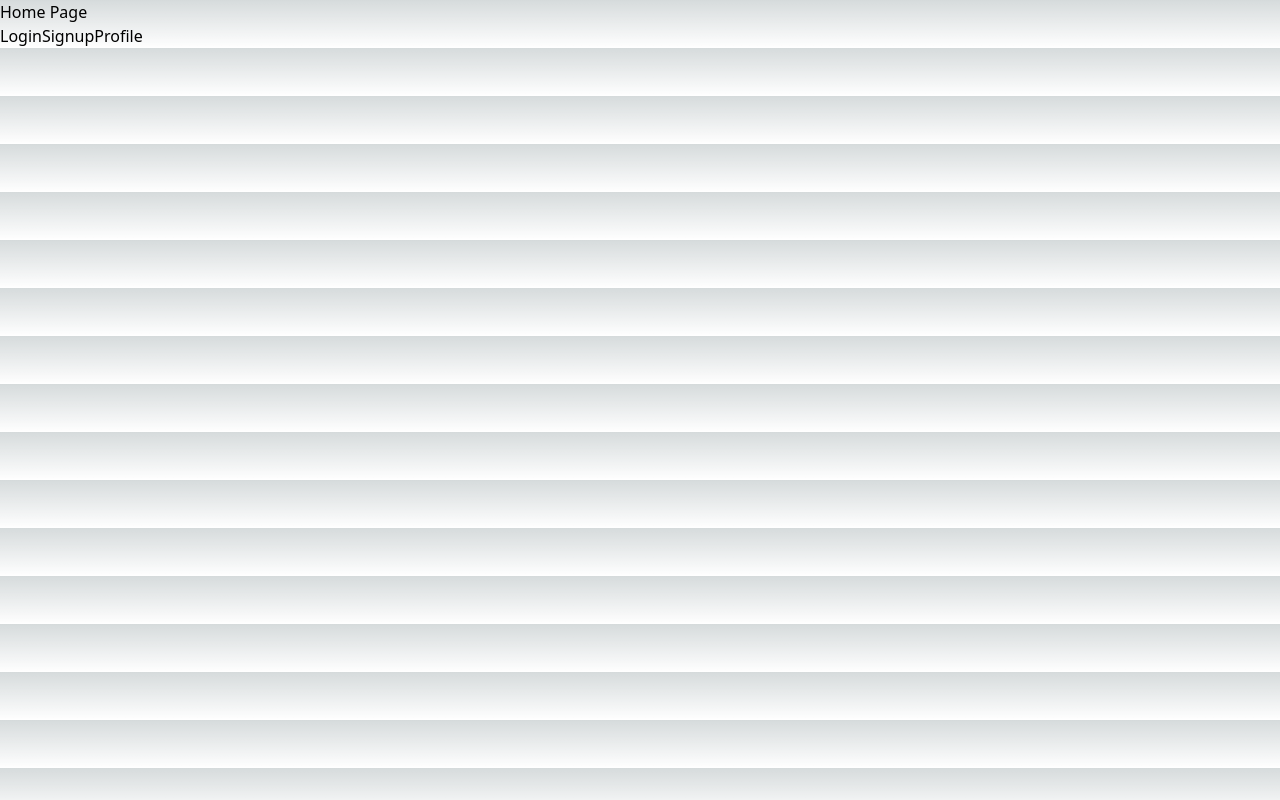
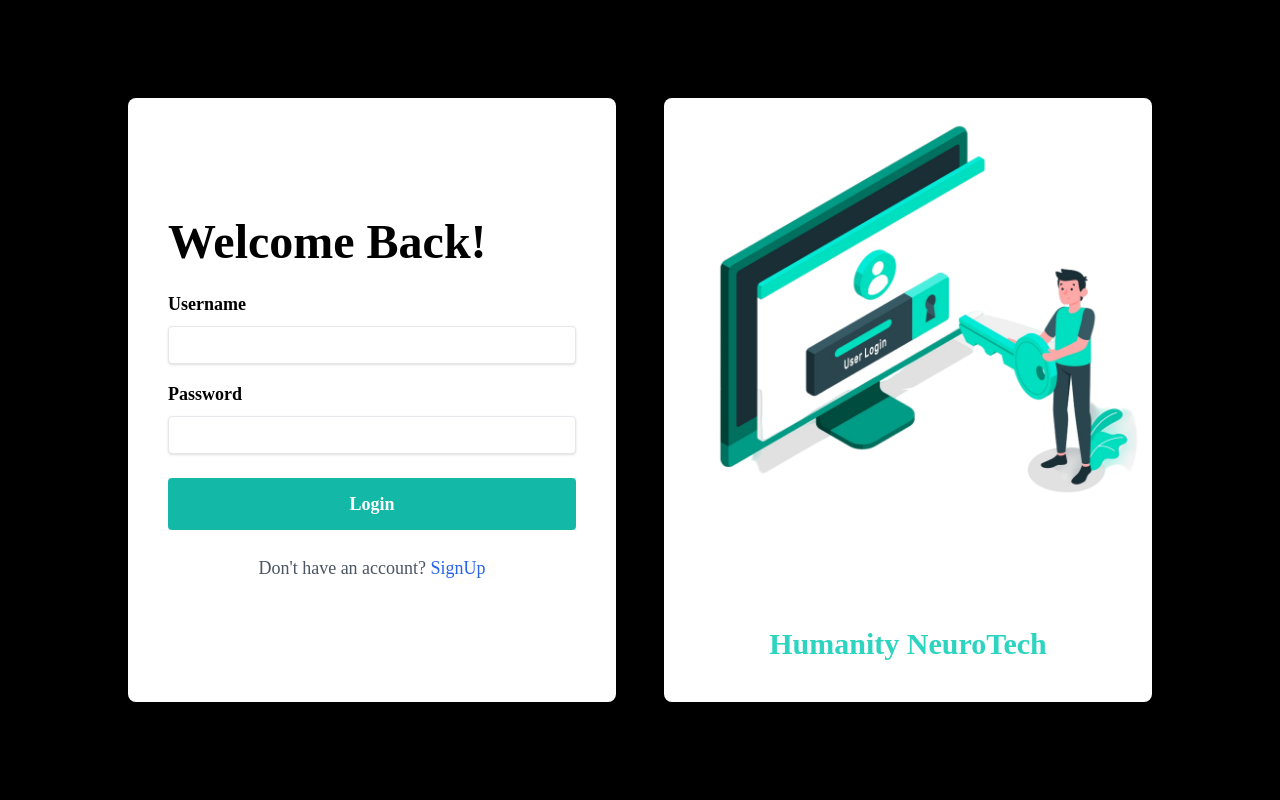
Before and after one commit to adan-s/nextjs-passport-auth-app, a Next.js app: page / in a window 1280 px wide. Built offline with nearby package versions, Linux system fonts and the light colour scheme; no server answers.

Commit message:
refactoring

```diff
--- a/src/pages/api/hello.ts
+++ /dev/null
@@ -1,13 +0,0 @@
-// Next.js API route support: https://nextjs.org/docs/api-routes/introduction
-import type { NextApiRequest, NextApiResponse } from "next";
-
-type Data = {
-  name: string;
-};
-
-export default function handler(
-  req: NextApiRequest,
-  res: NextApiResponse<Data>,
-) {
-  res.status(200).json({ name: "John Doe" });
-}
--- a/src/pages/index.tsx
+++ b/src/pages/index.tsx
@@ -1,18 +1,12 @@
 import { useRouter } from 'next/router';
+import LoginPage from './login';
 
 const HomePage = () => {
   const router = useRouter();
 
-  const handleClick = (path: string) => {
-    router.push(path);
-  };
-
   return (
     <div>
-      <h1>Home Page</h1>
-      <button onClick={() => handleClick('/login')}>Login</button>
-      <button onClick={() => handleClick('/signup')}>Signup</button>
-      <button onClick={() => handleClick('/profile')}>Profile</button>
+      <LoginPage/>
     </div>
   );
 };
--- a/src/pages/logout.tsx
+++ b/src/pages/logout.tsx
@@ -8,21 +8,17 @@ export default function LogoutPage() {
   useEffect(() => {
     const handleLogout = async () => {
       try {
-        // Get the token from local storage or context
         const token = localStorage.getItem('token');
 
         if (token) {
           await logoutUser(token);
         }
 
-        // Clear token from local storage or context if necessary
-        localStorage.removeItem('token'); // or clear from context
+        localStorage.removeItem('token');
 
-        // Redirect to login page
         router.push('/auth/login');
       } catch (error) {
         console.error('Logout failed:', error);
-        // Optionally redirect to an error page or show a message
         router.push('/auth/login');
       }
     };
```
